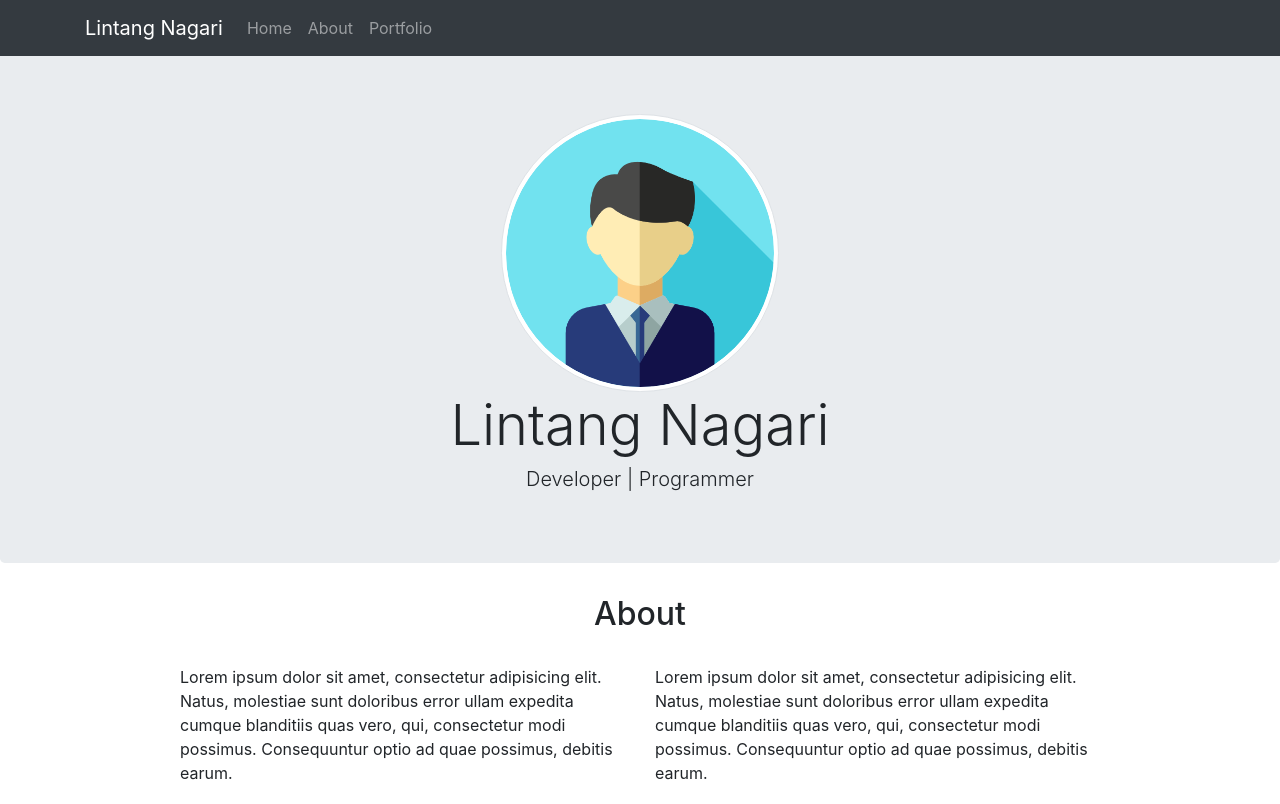
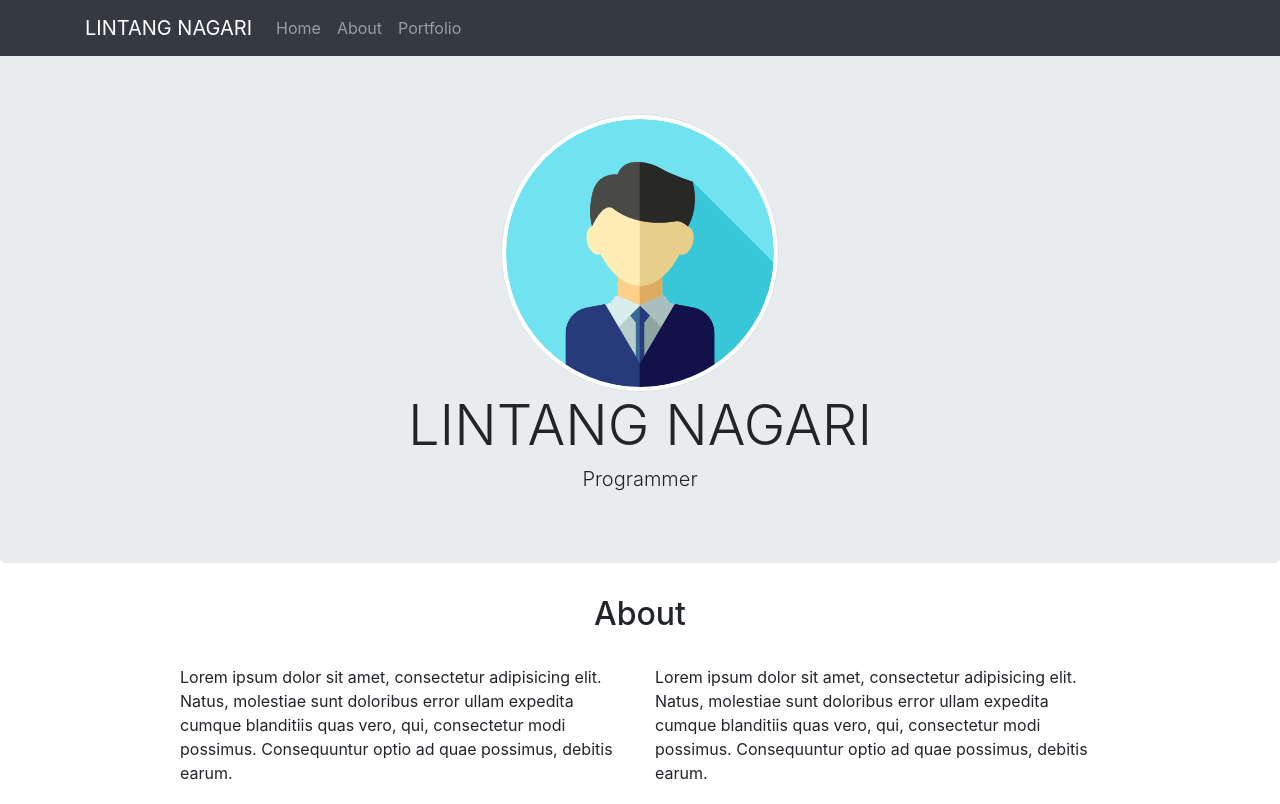
Before and after one commit to lintangnagari/lnt-ngr.github.io, a plain HTML site: page index.html in a window 1280 px wide. Shown: the top 804 px of the page. Drawn offline with nearby package versions, Linux system fonts and the light colour scheme.

Commit message:
add new branch

```diff
--- a/index.html
+++ b/index.html
@@ -17,7 +17,7 @@
 
     <nav class="navbar navbar-expand-lg navbar-dark bg-dark fixed-top">
       <div class="container">
-        <a class="navbar-brand" href="#home">Lintang Nagari</a>
+        <a class="navbar-brand" href="#home">LINTANG NAGARI</a>
         <button class="navbar-toggler" type="button" data-toggle="collapse" data-target="#navbarNavDropdown" aria-controls="navbarNavDropdown" aria-expanded="false" aria-label="Toggle navigation">
           <span class="navbar-toggler-icon"></span>
         </button>
@@ -42,8 +42,8 @@
       <div class="container">
         <div class="text-center">
           <img src="img/profile1.png" class="rounded-circle img-thumbnail">
-          <h1 class="display-4">Lintang Nagari</h1>
-          <h3 class="lead">Developer | Programmer </h3>
+          <h1 class="display-4">LINTANG NAGARI</h1>
+          <h3 class="lead">Programmer </h3>
         </div>
       </div>
     </div>
```
